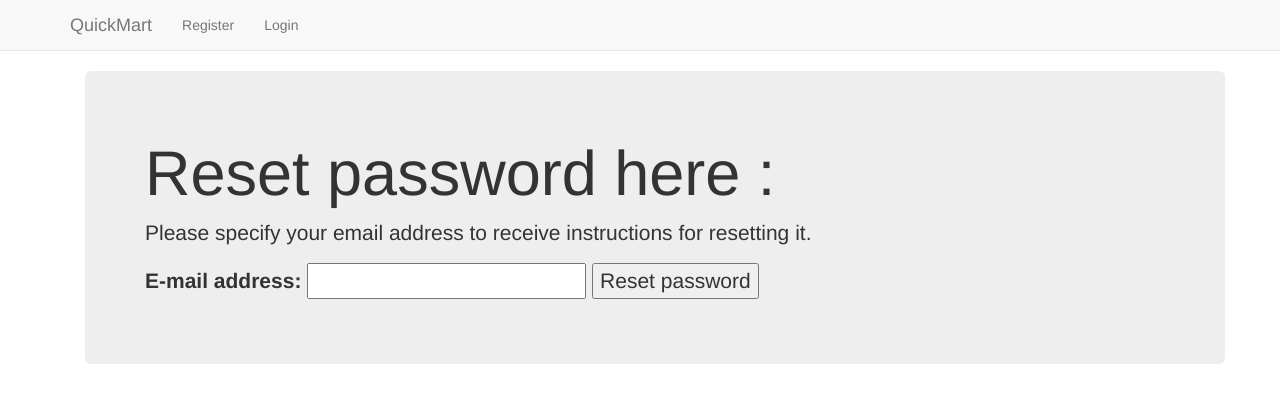
After one commit to alchemist2016/DjangoEcommerceProject, a Django app: page /accounts/password_reset/ in a window 1280 px wide. The commit adds this page. Shown: the top 403 px of the page. Run offline with Django 3.2, Linux system fonts and the light colour scheme; some libraries are stand-ins or nearby versions.

Commit message:
Add registration file and fixed bug in my code  with Kevin from support

```diff
--- a/accounts/forms.py
+++ b/accounts/forms.py
@@ -7,6 +7,7 @@ from django.core.exceptions import ValidationError
 class UserForm(forms.ModelForm):
     password = forms.CharField(label="Password", widget=forms.PasswordInput())
     password1 = forms.CharField(label="Password Confirmation", widget=forms.PasswordInput())
+
     class Meta():
         model = User
         fields = ('username', 'password', 'password1', 'email')
--- a/accounts/templates/accounts/base.html
+++ b/accounts/templates/accounts/base.html
@@ -11,12 +11,16 @@
       <div class="container">
         <ul class="nav navbar-nav">
           <li><a class="navbar-brand" href="{% url 'index' %}">QuickMart</a></li>
-          <li><a class="navbar-link" href="{% url 'admin:index' %}">Admin</a></li>
-          <li><a class="navbar-link" href="{% url 'accounts:register' %}">Register</a></li>
+
+          <li><a class="navbar-link" href="{% url 'register' %}">Register</a></li>
           {% if user.is_authenticated %}
             <li><a href="{% url 'logout' %}">Logout</a></li>
+            <li><a href="{% url 'profile' %}">Profile</a></li>
+            {% if user.is_staff %}
+            <li><a class="navbar-link" href="{% url 'admin:index' %}">Admin</a></li>
+            {% endif %}
           {% else %}
-            <li><a class="navbar-link" href="{% url 'accounts:user_login' %}">Login</a></li>
+            <li><a class="navbar-link" href="{% url 'user_login' %}">Login</a></li>
           {% endif %}
 </ul>
       </div>
--- a/accounts/templates/accounts/login.html
+++ b/accounts/templates/accounts/login.html
@@ -3,7 +3,7 @@
   <div class="container">
     <div class="jumbotron">
       <h1>Login here :</h1>
-<form method="post" action="{% url 'accounts:user_login' %}">
+<form method="post" action="{% url 'user_login' %}">
           {% csrf_token %}
           <label for="username">Username:</label>
           <input type="text" name="username" placeholder="Username">
@@ -11,6 +11,7 @@
           <input type="password" name="password" placeholder="Password">
 <input type="submit" name="" value="Login">
 </form>
+<p><a href="{% url 'password_reset' %}">Reset Password</a></p>
 </div>
   </div>
 {% endblock %}
--- /dev/null
+++ b/accounts/templates/registration/password_reset_form.html
@@ -0,0 +1,16 @@
+{% extends 'accounts/base.html' %}
+{% block body_block %}
+  <div class="container">
+    <div class="jumbotron">
+      <h1>Reset password here :</h1>
+
+<form method="post">
+    {% csrf_token %}
+    <p>Please specify your email address to receive instructions for resetting it.</p>
+
+     {{ form.email.errors }}
+    <p><label for="id_email">E-mail address:</label> {{ form.email }} <input type="submit" value="Reset password" /></p>
+</form>
+</div>
+  </div>
+{% endblock %}
--- a/accounts/url_reset.py
+++ b/accounts/url_reset.py
@@ -1,11 +1,13 @@
 from django.conf.urls import url
-from django.core.urlresovers import reverse_lazy
+from django.core.urlresolvers import reverse_lazy
 from django.contrib.auth.views import password_reset, password_reset_done, password_reset_confirm, password_reset_complete
+from django.contrib.auth import views as auth_views
 
 
 urlpatterns = [
-    url(r'^$', {'post_reset_redirect': reverse_lazy('password_reset_done')}, name='password_reset'),
-    url(r'^done/$', password_reset_done, name='password_reset_done'),
-    url(r'^(?<uidb64>[0-9A-Za-z]+)-(?P<token>).+)/$', password_reset_confirm, {'post_reset_confirm': reverse_lazy('password_reset_complete')}, name='password_reset_confirm'),
-    url(r'^complete/$', password_reset_complete, name='password_reset_complete')
+    url(r'^$', auth_views.password_reset, name='password_reset'),
+    url(r'^done/$', auth_views.password_reset_done, name='password_reset_done'),
+    url(r'^reset/(?P<uidb64>[0-9A-Za-z_\-]+)/(?P<token>[0-9A-Za-z]{1,13}-[0-9A-Za-z]{1,20})/$',
+        auth_views.password_reset_confirm, name='password_reset_confirm'),
+    url(r'^reset/done/$', auth_views.password_reset_complete, name='password_reset_complete'),
 ]
--- a/accounts/urls.py
+++ b/accounts/urls.py
@@ -1,10 +1,13 @@
-from django.conf.urls import url
-from accounts import views
+from django.conf.urls import url, include
+from .views import *
+from accounts.views import user_logout, user_login, register, user_login,user_profile
+from accounts import url_reset
 
-# set the namespace
-app_name = 'accounts'
 
 urlpatterns = [
-    url(r'^register/$', views.register, name='register'),
-    url(r'^user_login/$', views.user_login, name='user_login'),
+    url(r'^register/$', register, name='register'),
+    url(r'^user_login/$', user_login, name='user_login'),
+    url(r'^user_profile/$', user_profile, name='profile'),
+    url(r'^logout/$', user_profile, name='logout'),
+    url(r'^password_reset/', include(url_reset), name='password_reset'),
 ]
--- a/accounts/views.py
+++ b/accounts/views.py
@@ -1,4 +1,5 @@
 from django.shortcuts import render
+from django.contrib.auth.models import User
 from accounts.forms import UserForm, UserProfileInfoForm
 from django.contrib.auth import authenticate, login, logout
 from django.http import HttpResponseRedirect, HttpResponse
@@ -67,3 +68,8 @@ def user_login(request):
             return HttpResponse("Invalid login details given")
     else:
         return render(request, 'accounts/login.html', {})
+
+
+def user_profile(request):
+    """The user's profile page"""
+    return render(request, 'accounts/profile.html')
--- a/eCommerce/urls.py
+++ b/eCommerce/urls.py
@@ -16,11 +16,12 @@ Including another URLconf
 from django.conf.urls import url, include
 from django.contrib import admin
 from accounts import views
+from accounts import urls as account_urls
 
 urlpatterns = [
     url(r'^admin/', admin.site.urls),
     url(r'^$', views.index, name='index'),
     url(r'^special/', views.special, name='special'),
-    url(r'^accounts/', include('accounts.urls')),
+    url(r'^accounts/', include(account_urls)),
     url(r'^logout/$', views.user_logout, name='logout'),
 ]
--- a/requirements.txt
+++ b/requirements.txt
@@ -1,5 +1,5 @@
 dj-database-url==0.5.0
-Django==1.11.29
+Django==1.11.28
 gunicorn==20.0.4
 Pillow==7.1.1
 psycopg2==2.7.3.2
```
Also changed, not shown: accounts/templates/registration/password_reset_complete.html (added, +11 -0 lines), accounts/templates/registration/password_reset_confirm.html (added, +18 -0 lines), accounts/templates/registration/password_reset_done.html (added, +14 -0 lines), accounts/templates/registration/password_reset_email.html (added, +10 -0 lines), eCommerce/settings.py (+12 -1 lines), db.sqlite3.
